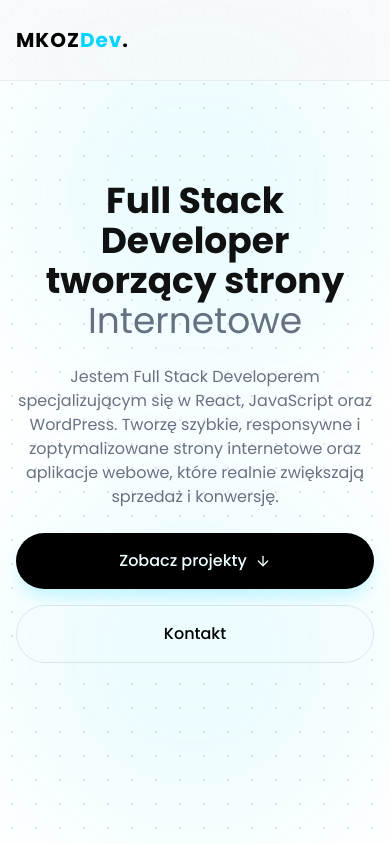
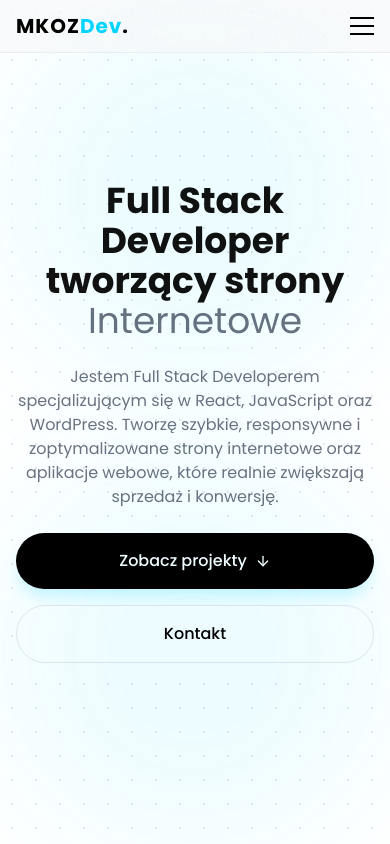
Before and after one commit to MKOZDev/Portfolio, a Next.js app: page / in a window 390 px wide. Shown: the top 844 px of the page. Built offline with nearby package versions, Linux system fonts and the light colour scheme.

Commit message:
dodanie mobilnego menu

```diff
--- a/src/app/globals.css
+++ b/src/app/globals.css
@@ -42,3 +42,11 @@ html {
 body {
   font-family: "Poppins";
 }
+section {
+  scroll-margin-top: 5rem;
+}
+@media (max-width: 640px) {
+  section {
+    scroll-margin-top: 3.2rem;
+  }
+}
--- a/src/components/layout/Header/Header.jsx
+++ b/src/components/layout/Header/Header.jsx
@@ -1,19 +1,23 @@
+"use client";
+import { useState } from "react";
 import Wrapper from "@/components/layout/Wrapper";
 import styles from "./Header.module.css";
 import { menuItems } from "@/data/menu";
 import { ArrowRight } from "lucide-react";
 
 export default function Header() {
+  const [open, setOpen] = useState(false);
+
   return (
-    <>
     <header
       className={`fixed w-full top-0 z-50 transition-all duration-300 ${styles.header}`}
     >
       <Wrapper>
-          <div className="flex justify-between items-center h-20">
-            <p class="text-xl font-bold tracking-wider grow flex items-center">
-              MKOZ<span class="text-blue">Dev</span>.
+        <div className="flex justify-between items-center h-20 max-sm:h-13">
+          <p className="text-xl font-bold tracking-wider flex items-center">
+            MKOZ<span className="text-blue">Dev</span>.
           </p>
+
           <nav className="hidden md:flex space-x-8 items-center">
             {menuItems.map((item) => (
               <a
@@ -25,22 +29,74 @@ export default function Header() {
               </a>
             ))}
           </nav>
+
           <a
             href="#contact"
-              className="hidden md:flex group text-sm items-center font-medium gap-2 bg-black text-white px-6 py-2.5 ml-12 rounded-full hover:bg-bg-main hover:text-main hover:scale-105  transition-all duration-300 max-sm:w-full max-sm:justify-center"
+            className="hidden md:flex group text-sm items-center font-medium gap-2 bg-black text-white px-6 py-2.5 ml-12 rounded-full hover:bg-bg-main hover:text-main hover:scale-105 transition-all duration-300"
+          >
+            Współpracujmy
+            <ArrowRight size={16} />
+          </a>
+
+          <button
+            onClick={() => setOpen(!open)}
+            className="md:hidden flex flex-col justify-center items-center gap-1.5 z-[60]"
+          >
+            <span
+              className={`block w-6 h-0.5 bg-black transition-all duration-300 ${
+                open ? "rotate-45 translate-y-2" : ""
+              }`}
+            />
+            <span
+              className={`block w-6 h-0.5 bg-black transition-all duration-300 ${
+                open ? "opacity-0" : ""
+              }`}
+            />
+            <span
+              className={`block w-6 h-0.5 bg-black transition-all duration-300 ${
+                open ? "-rotate-45 -translate-y-2" : ""
+              }`}
+            />
+          </button>
+        </div>
+      </Wrapper>
+
+      <div
+        className={`fixed top-0 left-0 w-full md:hidden h-screen bg-white flex flex-col items-center justify-center gap-8 transition-all duration-500 ${
+          open
+            ? "opacity-100 pointer-events-auto"
+            : "opacity-0 pointer-events-none"
+        }`}
+      >
+        {menuItems.map((item, index) => (
+          <a
+            href={`#${item.id}`}
+            key={item.id}
+            onClick={() => setOpen(false)}
+            className={`text-2xl font-semibold transition-all duration-500 ${
+              open ? "translate-y-0 opacity-100" : "translate-y-10 opacity-0"
+            }`}
             style={{
-                boxShadow: "0px 10px 15px -3px rgba(0, 212, 255, 0.2)",
+              transitionDelay: `${index * 100}ms`,
             }}
           >
-              Współpracujmy
-              <ArrowRight
-                size={16}
-                className="transition-transform duration-300"
-              />
+            {item.label}
+          </a>
+        ))}
+
+        <a
+          href="#contact"
+          onClick={() => setOpen(false)}
+          className={`mt-6 flex items-center gap-2 bg-black text-white px-6 py-3 rounded-full transition-all duration-500 ${
+            open ? "translate-y-0 opacity-100" : "translate-y-10 opacity-0"
+          }`}
+          style={{
+            transitionDelay: `${menuItems.length * 100}ms`,
+          }}
+        >
+          Współpracujmy <ArrowRight size={16} />
         </a>
       </div>
-        </Wrapper>
     </header>
-    </>
   );
 }
```
Lines whose indentation alone changed are shown as unchanged.
